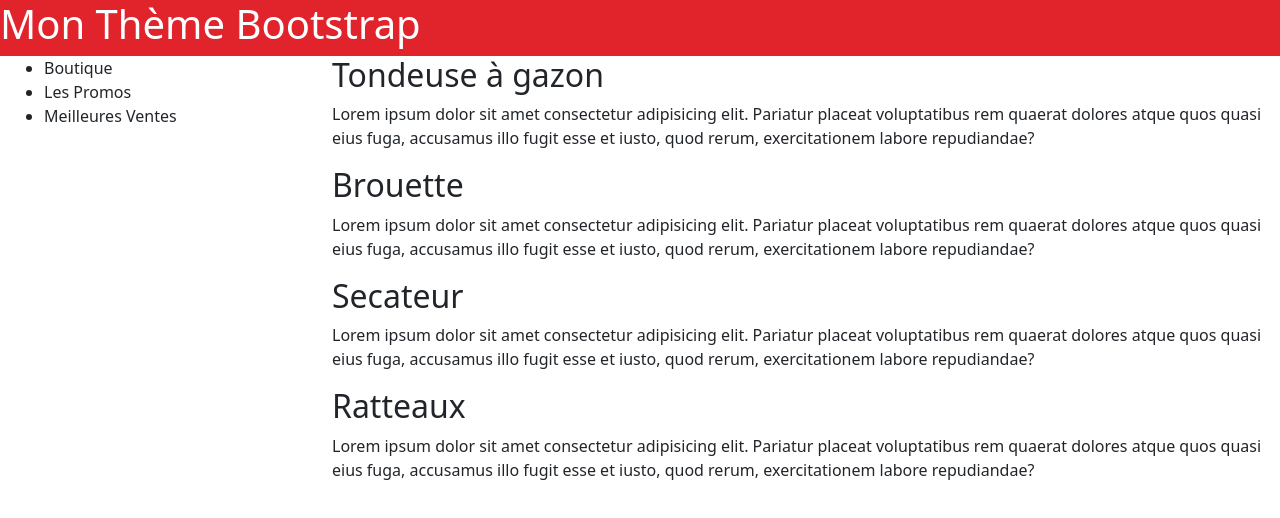
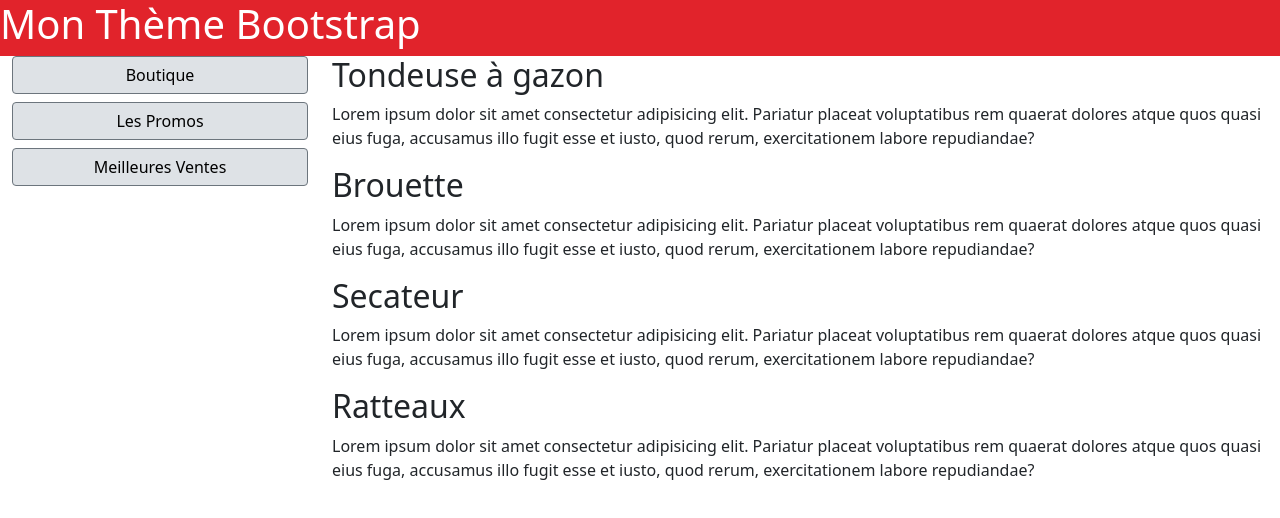
Before and after one commit to wizz7533/Bootstrap, a website: page 02-custom-theme/index.html in a window 1280 px wide. Drawn offline with nearby package versions, Linux system fonts and the light colour scheme; files that its build step writes are made by us from their sources.

Commit message:
liste de lien 'unstyled' et castée en btn+button varriant gris

```diff
--- a/02-custom-theme/index.html
+++ b/02-custom-theme/index.html
@@ -35,9 +35,9 @@
         </main>
         <nav class="main-nav">
             <ul>
-                <li>Boutique</li>
-                <li>Les Promos</li>
-                <li>Meilleures Ventes</li>
+                <li><a href="">Boutique</a></li>
+                <li><a href="">Les Promos</a></li>
+                <li><a href="">Meilleures Ventes</a></li>
             </ul>
 
         </nav>
--- /dev/null
+++ b/02-custom-theme/src/components/_nav-panel.scss
@@ -0,0 +1,12 @@
+.main-nav {
+    ul {
+        @include list-unstyled();
+        display: grid;
+        gap: .5em;
+    }
+    a {
+        @include button-variant($gray-300, $gray-600);
+        @extend .btn;
+        display: block;
+    }
+}
--- a/02-custom-theme/src/main.scss
+++ b/02-custom-theme/src/main.scss
@@ -12,10 +12,12 @@
 @import "../node_modules/bootstrap/scss/root";
 @import "../node_modules/bootstrap/scss/reboot";
 @import "../node_modules/bootstrap/scss/utilities";
+@import "../node_modules/bootstrap/scss/buttons";
 // @import "../node_modules/bootstrap/scss/type";
 // @import "../node_modules/bootstrap/scss/images";
 // @import "../node_modules/bootstrap/scss/containers";
 // @import "../node_modules/bootstrap/scss/grid";
 // 5. Add additional custom code here - Components
+@import "components/nav-panel";
 @import "layout/layout";
 @import "components/banner";
```
